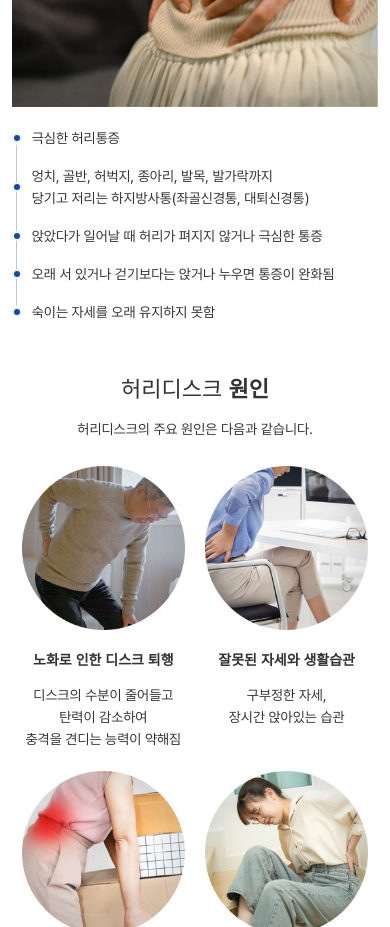
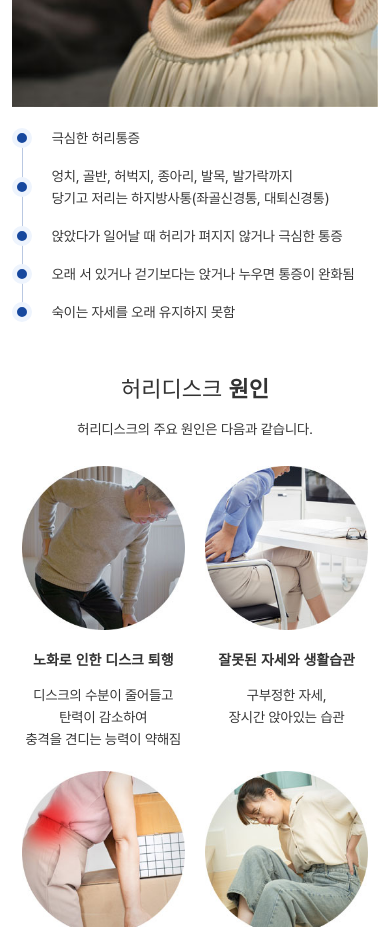
Before and after one commit to seongjongju/gurosungsim, a plain HTML site: page disc01.html in a window 390 px wide. Shown: the part 1320-2247 px from the top of the page. Drawn offline with Linux system fonts and the light colour scheme; a web font is replaced by a local one.

Commit message:
css 수정

```diff
--- a/css/contents.css
+++ b/css/contents.css
@@ -311,21 +311,6 @@
     height: 200px;
   }
 
-  .flex-item-list ul:before {
-    left: 4.5px;
-    height: 82%;
-  }
-
-  .flex-item-list ul li {
-    padding-left: 20px;
-  }
-
-  .flex-item-list ul li:before {
-    width: 10px;
-    height: 10px;
-    border: 2.5px solid #eef4fd;
-  }
-
   .grid-container03 {
     grid-template-columns: repeat(1, 1fr);
   }
```
